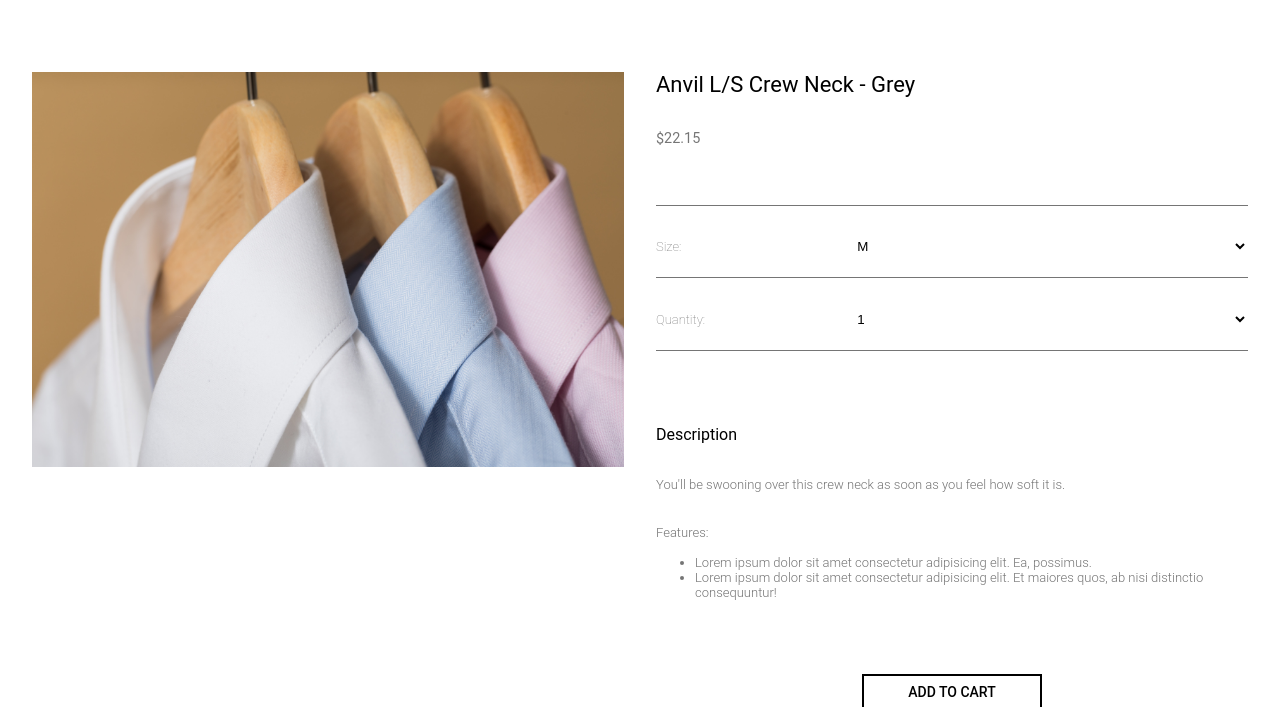
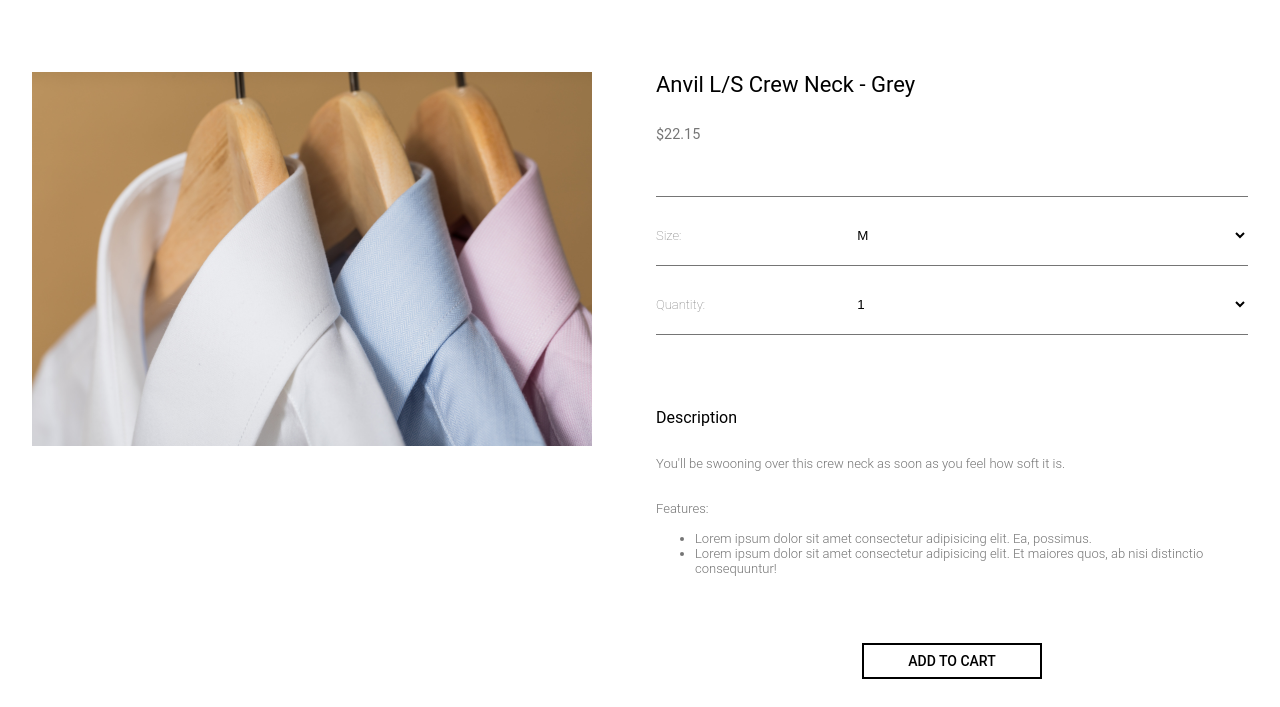
Before and after one commit to DixitSom/ecommerce-website, a PHP site: page /item.html in a window 1280 px wide. Shown: the part 117-824 px from the top of the page. Run offline with PHP 8.4, Linux system fonts and the light colour scheme.

Commit message:
Image size fixed

```diff
--- a/assets/stylesheet/item.css
+++ b/assets/stylesheet/item.css
@@ -5,8 +5,10 @@
 }
 
 .main .img img{
+    max-width: 35em;
+    max-height: 25em;
+    width: 100%;
     height: 100%;
-    width: 100%;
 }
 
 .item-info {
```
